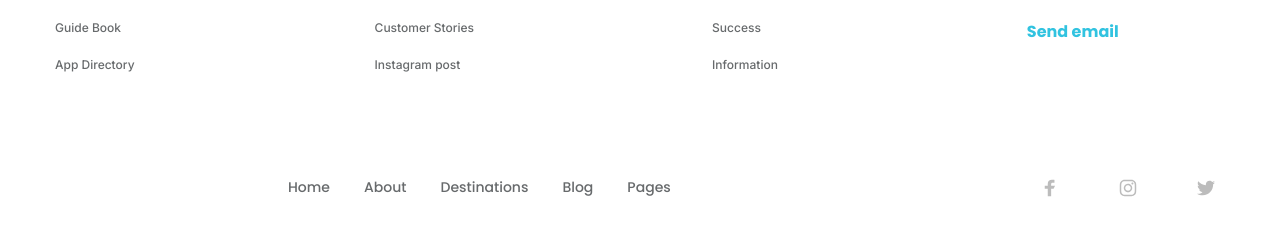
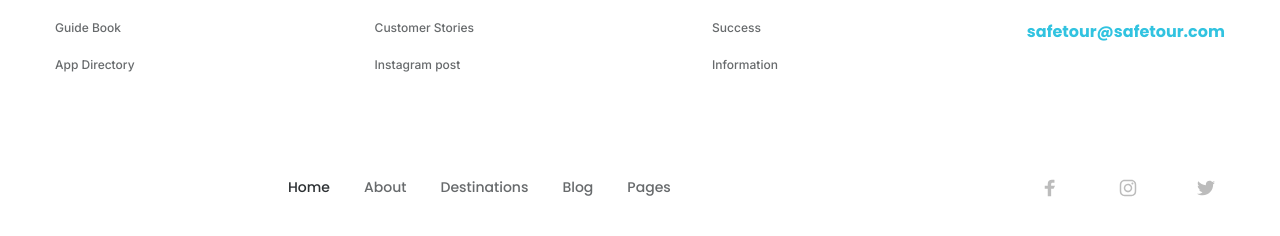
Before and after one commit to huanlv620/safe-tour, a website: page index.html in a window 1280 px wide. Shown: the part 3489-3725 px from the top of the page. Drawn offline with Linux system fonts and the light colour scheme.

Commit message:
fix tag a email in section footer

```diff
--- a/index.html
+++ b/index.html
@@ -447,7 +447,7 @@
                         <a
                             href="mailto:safetour@safetour.com"
                             class="footer__email"
-                            >Send email</a
+                            >safetour@safetour.com</a
                         >
                     </div>
                 </div>
@@ -466,7 +466,11 @@
                     <nav class="nav footer__nav">
                         <ul class="nav__list">
                             <li class="nav__item">
-                                <a href="#" class="nav__link">Home</a>
+                                <a
+                                    href="#"
+                                    class="nav__link footer__link--active"
+                                    >Home</a
+                                >
                             </li>
                             <li class="nav__item">
                                 <a href="#about" class="nav__link"> About </a>
--- a/sass/main.scss
+++ b/sass/main.scss
@@ -334,6 +334,10 @@
         margin: 0 auto 0 216px;
     }
 
+    &__link--active {
+        color: #2d3134;
+    }
+
     &__social {
         display: flex;
         align-items: center;
```
Also changed, not shown: assets/css/main.css, 1 other file.
